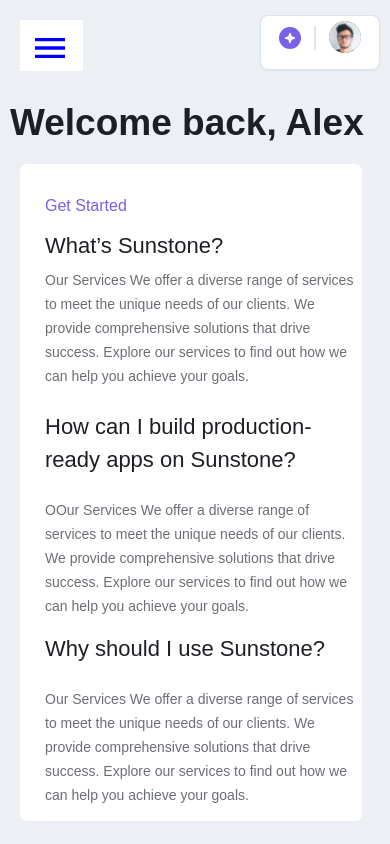
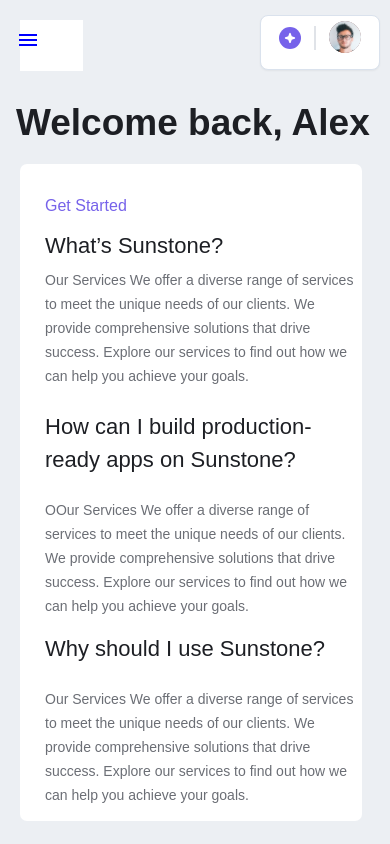
Before and after one commit to nimra-ali/SunStonePage, a React (Create React App) app: page / in a window 390 px wide. Built offline with nearby package versions, Linux system fonts and the light colour scheme.

Commit message:
first commit

```diff
--- a/src/Component/Assets/Style/Contentbox.css
+++ b/src/Component/Assets/Style/Contentbox.css
@@ -128,7 +128,7 @@
     .welcome-text{
         font-size: 37px;
         /* text-align: center; */
-        margin-left: -10px;
+        margin-left: -4px;
         margin-top: 22px;
         width: 366px;
         /* border: 1px solid; */
--- a/src/Component/Assets/Style/Navbar.css
+++ b/src/Component/Assets/Style/Navbar.css
@@ -145,9 +145,7 @@
         height: 51px;
         margin-top: 20px;
     }
-    .icon-drawer{
-        font-size: 30px;
-    }
+
 
     .color{
         display: none;
@@ -165,17 +163,7 @@
         display: block;
         display: flex;
     }
-    .css-vubbuv {
-        user-select: none;
-        width: 1em;
-        height: 1em;
-        display: inline-block;
-        fill: currentcolor;
-        flex-shrink: 0;
-        transition: fill 200ms cubic-bezier(0.4, 0, 0.2, 1) 0ms;
-        font-size: 1.5rem;
-        margin-top: -230%;
-    }
+
     .navbar{
         width: 380px;
         /* border: 1px solid black; */
@@ -186,6 +174,7 @@
     /* width: 10px; */
     /* rotate: 20px; */
    }
+
    .css-15m8kzi {
     font-family: IBM Plex Sans,sans-serif;
     font-weight: 600;
@@ -211,7 +200,7 @@
 width: 120px !important;
 
 }
-.css-i4bv87-MuiSvgIcon-root {
+css-i4bv87-MuiSvgIcon-root {
     -webkit-user-select: none;
     -moz-user-select: none;
     -ms-user-select: none;
@@ -226,7 +215,7 @@
     -webkit-transition: fill 200ms cubic-bezier(0.4, 0, 0.2, 1) 0ms;
     transition: fill 200ms cubic-bezier(0.4, 0, 0.2, 1) 0ms;
     font-size: 2.5rem !important;
-    margin-left: 14px !important;
+    margin-left: 13px !important;
 }
 
 }
```
